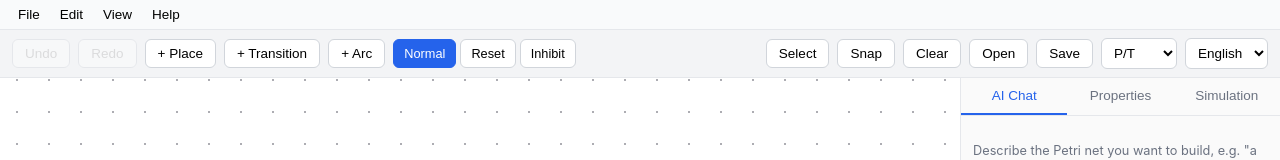
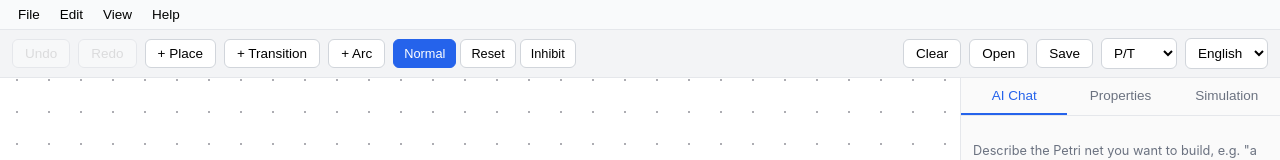
Before and after one commit to kevindadi/PetriNetUI, a React (Vite) app: page / in a window 1280 px wide. Shown: the top 160 px of the page. Built offline with nearby package versions, Linux system fonts and the light colour scheme.

Commit message:
Remove select and snap buttons from App component and corresponding i18n translations. This simplifies the UI by eliminating unused features.

```diff
--- a/src/App.tsx
+++ b/src/App.tsx
@@ -816,20 +816,6 @@ function App() {
           </span>
         )}
         <span className="spacer" />
-        <button
-          className={selectMode ? "active" : ""}
-          onClick={() => setSelectMode((s) => !s)}
-          title={t("selectTitle")}
-        >
-          {t("select")}
-        </button>
-        <button
-          className={snapEnabled ? "active" : ""}
-          onClick={() => setSnapEnabled((s) => !s)}
-          title={t("snapTitle")}
-        >
-          {t("snap")}
-        </button>
         <button onClick={clearAll}>{t("clear")}</button>
         <button onClick={handleOpen}>{t("open")}</button>
         <button onClick={handleSave}>{t("save")}</button>
--- a/src/i18n.ts
+++ b/src/i18n.ts
@@ -9,15 +9,11 @@ const en = {
   arcNormal: "Normal",
   arcReset: "Reset",
   arcInhibit: "Inhibit",
-  select: "Select",
-  snap: "Snap",
   clear: "Clear",
   open: "Open",
   save: "Save",
   undoTitle: "Undo (Ctrl/Cmd+Z)",
   redoTitle: "Redo (Ctrl/Cmd+Shift+Z)",
-  selectTitle: "Box selection mode (left-drag to select, middle/right-drag to pan)",
-  snapTitle: "Snap to grid",
   arcSourceHint: "Click a source node",
   arcTargetHint: "Click target node to create arc",
   tabChat: "AI Chat",
@@ -122,15 +118,11 @@ const zh: Record<TranslationKey, string> = {
   arcNormal: "普通",
   arcReset: "重置",
   arcInhibit: "禁止",
-  select: "框选",
-  snap: "吸附",
   clear: "清空",
   open: "打开",
   save: "保存",
   undoTitle: "撤销 (Ctrl/Cmd+Z)",
   redoTitle: "重做 (Ctrl/Cmd+Shift+Z)",
-  selectTitle: "框选模式（左键拖拽框选，中键/右键平移）",
-  snapTitle: "网格吸附",
   arcSourceHint: "点击起点节点",
   arcTargetHint: "点击目标节点以创建弧",
   tabChat: "AI 对话",
```
